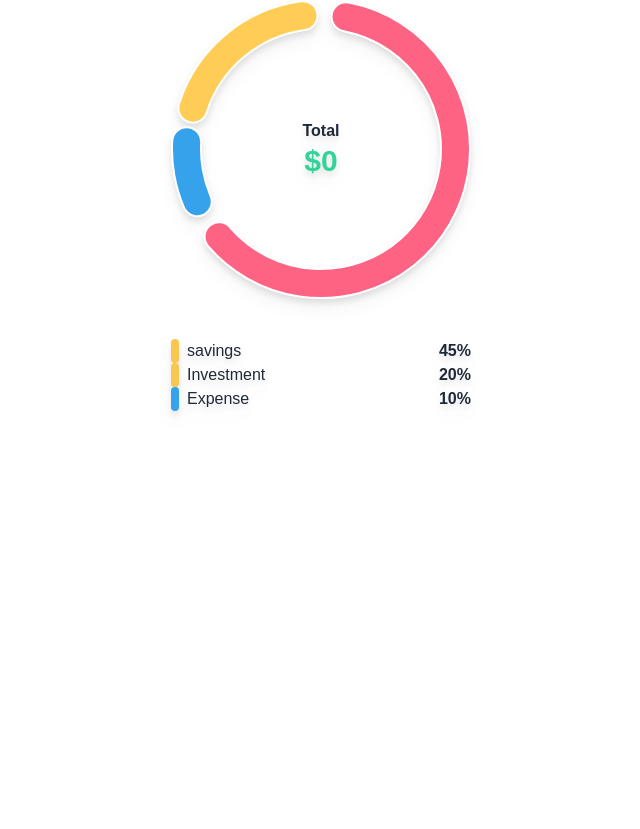
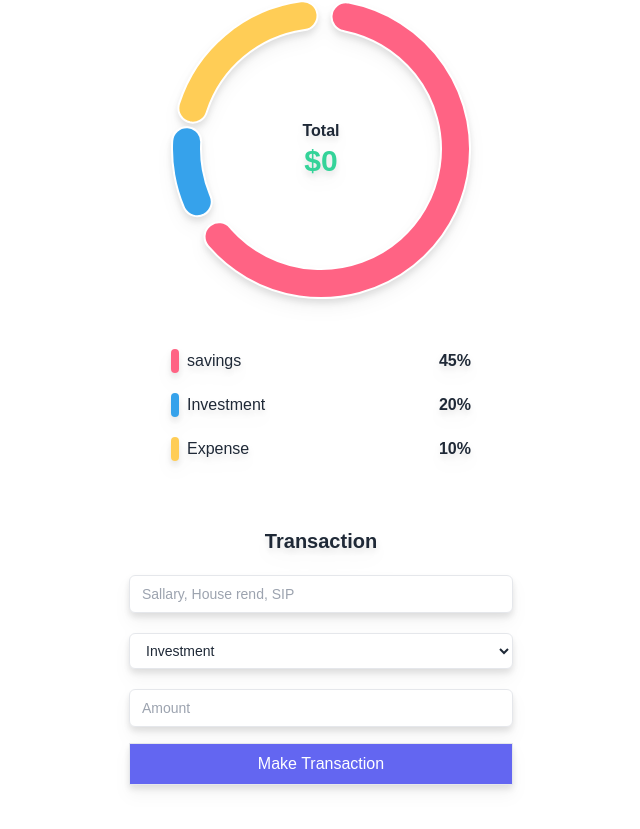
Before and after one commit to NB05UNKNOWN/FYP, a React (Create React App) app in the folder client/: page / in a window 1280 px wide. Shown: the part 209-1038 px from the top of the page, without its empty margins (319-959 px from the left). Before the commit the page ends 800 px from the top, so only its background shows below. Built offline with nearby package versions, Linux system fonts and the light colour scheme.

Commit message:
Form Component

```diff
--- a/client/package.json
+++ b/client/package.json
@@ -10,6 +10,7 @@
     "react": "^18.2.0",
     "react-chartjs-2": "^5.2.0",
     "react-dom": "^18.2.0",
+    "react-hook-form": "^7.43.1",
     "react-scripts": "5.0.1",
     "web-vitals": "^2.1.4"
   },
--- a/client/src/App.css
+++ b/client/src/App.css
@@ -36,3 +36,11 @@
   margin-left: auto;
   margin-right: auto;
 }
+
+.labels {
+  padding: 10px 0;
+}
+
+.form-input {
+  @apply mt-1 block w-full py-2 px-3 border border-gray-200 bg-white rounded-md focus:outline-none focus:ring-indigo-500 sm:text-sm;
+}
--- a/client/src/App.js
+++ b/client/src/App.js
@@ -1,4 +1,5 @@
 import './App.css';
+import Form from './Components/Form';
 import Graph from './Components/Graph';
 
 function App() {
@@ -13,6 +14,7 @@
           {/*Chart*/}
           <Graph />
           {/*Form */}
+          <Form></Form>
         </div>
       </div>
     </div>
--- /dev/null
+++ b/client/src/Components/Form.js
@@ -0,0 +1,54 @@
+import React from 'react';
+import { useForm } from 'react-hook-form';
+
+function Form() {
+  const { register, handleSubmit, resetField } = useForm();
+
+  const onSubmit = (data) => {
+    console.log(data);
+  };
+
+  return (
+    <div className="form max-w-sm mx-auto w-96">
+      <h1 className="font-bold pb-4 text-xl">Transaction </h1>
+      <form id="form" onSubmit={handleSubmit(onSubmit)}>
+        <div className="grid gap-4">
+          <div className="input-group">
+            <input
+              type="text"
+              {...register('name')}
+              placeholder="Sallary, House rend, SIP"
+              className="form-input"
+            />
+          </div>
+          <select className="form-input" {...register('type')}>
+            <option value="Investment" defaultValue>
+              Investment
+            </option>
+            <option value="Expense" defaultValue>
+              Expense
+            </option>
+            <option value="Savings" defaultValue>
+              Savings
+            </option>
+          </select>
+          <div className="input-group">
+            <input
+              type="text"
+              {...register('amount')}
+              placeholder="Amount"
+              className="form-input"
+            />
+          </div>
+          <div className="submit-btn">
+            <button className="border py-2 text-white bg-indigo-500 w-full">
+              Make Transaction
+            </button>
+          </div>
+        </div>
+      </form>
+    </div>
+  );
+}
+
+export default Form;
--- a/client/src/Components/Labels.js
+++ b/client/src/Components/Labels.js
@@ -3,17 +3,17 @@
 const obj = [
   {
     type: 'savings',
-    color: '#f9c74f',
+    color: 'rgb(255, 99, 132)',
     percent: 45,
   },
   {
     type: 'Investment',
-    color: '#f9c74f',
+    color: 'rgb(54, 162, 235)',
     percent: 20,
   },
   {
     type: 'Expense',
-    color: 'rgb(54, 162, 235)',
+    color: 'rgb(255, 205, 86)',
     percent: 10,
   },
 ];
```
Also changed, not shown: 1 other file (tests, documents, lock files or other folders).
